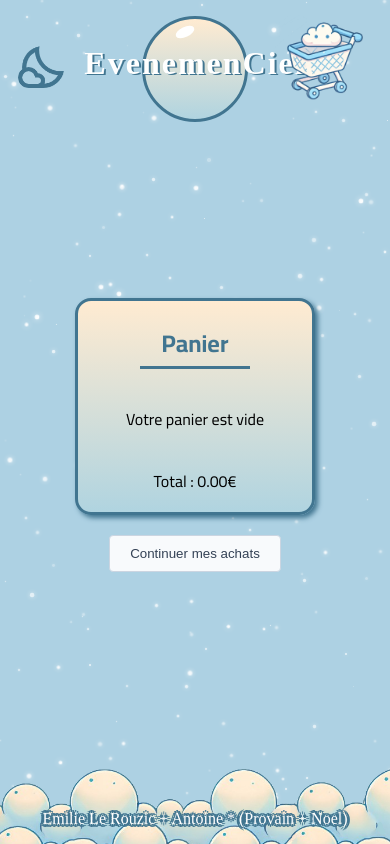
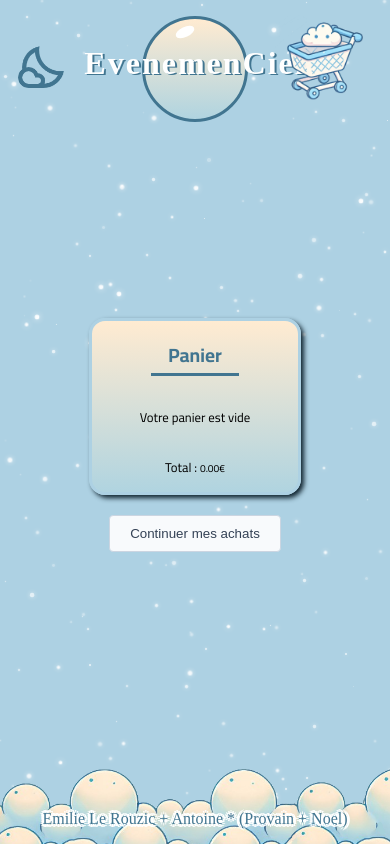
Before and after one commit to Paum2tair/projetJSM2, a React (Vite) app in the folder EvenemenCiel/: page /panier in a window 390 px wide. Built offline with nearby package versions, Linux system fonts and the light colour scheme; a web font is replaced by a local one.

Commit message:
✨ dark theme✨

```diff
--- a/EvenemenCiel/src/assets/css/accueil.css
+++ b/EvenemenCiel/src/assets/css/accueil.css
@@ -3,10 +3,13 @@
     --couleur_fond: #ADD1E3;
     --couleur_deg_1:#FFEBD1;
     --couleur_deg_2:#B0D4E0;
+    --couleur_lune_1:#FFEBD1;
+    --couleur_lune_2:#B0D4E0;
     --couleur_bdr:#417590;
     --footer_contour:#417590;
     --footer_interieur:#ffffff;
     --couleur_bleu_fonce:#417590;
+    --couleur_tites_titre:#0f232e;
     --couleur_bdr2:#0f232e;
     --couleur_hidden:#0f232e89;
     --couleur_text_blanc: white;
@@ -51,9 +54,9 @@ body {
     text-align: center;
     position: relative;
     cursor: pointer;
-    border: 3px solid var(--couleur_bdr);
+    border: 3px solid var(--couleur_tites_titre);
     /* faire des variables exprès pour cle cercle */
-    background: linear-gradient(to bottom, var(--couleur_deg_1), var(--couleur_deg_2));
+    background: linear-gradient(to bottom, var(--couleur_lune_1), var(--couleur_lune_2));
 }
 
 .header .circle:before {
@@ -92,12 +95,12 @@ body {
 .them-container:hover img{
     transform: scale(1.05);
 }
-.dark-theme {
+/* .dark-theme {
     background-color: var(--couleur_bdr);
 }
 .light-theme {
     background-color: var(--couleur_fond);
-}
+} */
 .header img{
     width: 100px;
     transition: ease-in-out 0.2s;
@@ -106,7 +109,7 @@ body {
     font-family: "Kavoon", serif;
     color: var(--couleur_text_blanc);
     letter-spacing: 2px;
-    text-shadow: var(--couleur_bleu_fonce) 2px 1px;
+    text-shadow: var(--couleur_tites_titre) 2px 1px;
     top: 5%;
     position: absolute;
 }
--- a/EvenemenCiel/src/assets/css/details.css
+++ b/EvenemenCiel/src/assets/css/details.css
@@ -6,6 +6,7 @@
   gap: 1em;
   margin-top: 1em;
   align-items: stretch;
+
 }
 
 .container .event-details .titre_image {
@@ -16,7 +17,7 @@
   justify-content: center;
   height: auto;
   position: relative;
-    box-shadow:3px 3px 5px var(--couleur_bdr2);
+  box-shadow: 3px 3px 5px var(--couleur_bdr2);
   border-radius: 1em;
 }
 
@@ -39,14 +40,17 @@
   border-radius: 1em;
   padding: 0.5em 1em;
   margin: 0;
-    box-shadow:3px 3px 5px var(--couleur_bdr2);
+  box-shadow: 3px 3px 5px var(--couleur_bdr2);
   display: flex;
   flex-direction: column;
+  overflow-y: auto;
   justify-content: space-between;
 }
-  .container .event-details .text h1{
+
+.container .event-details .text h1 {
   margin: 0;
 }
+
 .container .event-details .text p {
   position: relative;
   margin: 0;
@@ -60,25 +64,23 @@ justify-content: space-between;
 }
 
 /* Formulaire Css */
-.ff{
+.ff {
   display: flex;
   width: 80vw;
 }
-  .form{
+
+.form {
   width: 350px;
-
-    border: 3px solid var(--couleur_fond);
-    border-radius: 1em;
   padding: 0.5em;
   display: flex;
   flex-direction: column;
   align-items: start;
-    box-shadow:3px 3px 5px var(----couleur_bleu_fonce);
+
   background: linear-gradient(to bottom, var(--couleur_deg_1), var(--couleur_deg_2));
 }
 
-.form .element input.textarea{
-    padding:0.1em;
+.form .element input.textarea {
+  padding: 0.1em;
   border-radius: 0.5em;
   margin-left: 0.5em;
   width: 70%;
@@ -87,8 +89,8 @@ justify-content: space-between;
   box-shadow: var(--couleur_bleu_fonce) 2px 2px 5px;
 }
 
-.form .element input.number{
-  padding:0.1em;
+.form .element input.number {
+  padding: 0.1em;
   border-radius: 0.5em;
   margin-left: 0.5em;
   width: 40%;
@@ -96,13 +98,15 @@ justify-content: space-between;
   border: var(--couleur_text_blanc) 2px solid;
   box-shadow: var(--couleur_bleu_fonce) 2px 2px 5px;
 }
-.form form{
+
+.form form {
   position: relative;
   display: flex;
   flex-direction: column;
   width: 100%;
 }
-.form button{
+
+.form button {
   margin-top: 1em;
   transition: ease-out 0.2s;
   font-family: 'Cairo', sans-serif;
@@ -119,8 +123,11 @@ justify-content: space-between;
 }
 
 .form-container {
+  border-radius: 1em;
   overflow: hidden;
+  border: 3px solid var(--couleur_fond);
   transition: max-height 0.5s ease-in-out;
+  box-shadow: 3px 3px 5px var(--couleur_bdr2);
 }
 
 .form-container.open {
@@ -152,17 +159,33 @@ justify-content: space-between;
   color: var(--couleur_text_blanc);
 }
 
-.form button:hover{
+.form button:hover {
   color: var(--couleur_text_blanc);
   background: var(--couleur_bleu_fonce);
 }
-.form .element{
+
+.form .element {
   display: flex;
   justify-content: space-between;
   margin-top: 0.5em;
 }
+
 .form h3 {
   text-align: center;
   width: 75%;
   margin: 0 auto;
 }
+
+@media (max-width: 560px) {
+  .form h3 {
+    font-size: 0.8em;
+  }
+
+  .container .event-details .text h1 {
+    font-size: 1em;
+  }
+
+  .container .event-details .text p {
+    font-size: 0.8em;
+  }
+}
--- a/EvenemenCiel/src/assets/css/panier.css
+++ b/EvenemenCiel/src/assets/css/panier.css
@@ -7,8 +7,8 @@
     margin-top: 1em;
     padding: 0em 3em;
     align-items: center;
-    border: 3px solid var(--couleur_bdr);
-    box-shadow:3px 3px 5px var(--couleur_bdr);
+    border: 3px solid var(--couleur_fond);
+    box-shadow:3px 3px 5px var(--couleur_bdr2);
     background: linear-gradient(to bottom, var(--couleur_deg_1), var(--couleur_deg_2));
     overflow-x: auto;
 }
@@ -27,8 +27,8 @@
 .panier h2{
     width: 80%;
     text-align: center;
-    color:var(--couleur_bdr);
-    border-bottom: 3px solid var(--couleur_bdr);
+    color:var(--couleur_bleu_fonce);
+    border-bottom: 3px solid var(--couleur_bleu_fonce);
 }
 .item-subtotal{
     font-size: 0.7em;
@@ -63,7 +63,7 @@ margin: 0;
 }
 .input-icon {
 
-    color: var(--couleur_bdr);
+    color: var(--couleur_bleu_fonce);
   }
   .quantity-input::-webkit-outer-spin-button,
   .quantity-input::-webkit-inner-spin-button {
@@ -149,3 +149,23 @@ margin: 0;
   .checkout-button:hover {
     background-color: #16a34a;
   }
+
+  /* Media query pour les écrans de moins de 300px de large */
+@media (max-width: 500px) {
+    .panier h2 {
+        font-size: 1.2em; /* Taille réduite pour le titre */
+    }
+
+    .item-subtotal {
+        font-size: 0.6em; /* Encore plus petit pour les sous-totaux */
+    }
+
+    .panier .cart-items {
+        font-size: 0.8em; /* Taille réduite pour tous les textes dans cart-items */
+    }
+
+    /* Si vous avez d'autres éléments textuels dans le panier, vous pouvez les ajouter ici */
+    .panier p, .panier span, .panier button {
+        font-size: 0.8em;
+    }
+}
--- a/EvenemenCiel/src/components/Header.tsx
+++ b/EvenemenCiel/src/components/Header.tsx
@@ -1,52 +1,57 @@
 import { useEffect, useState } from "react";
-import {useNavigate } from "react-router-dom";
+import { useNavigate } from "react-router-dom";
 
 const Header = () => {
+  const navigate = useNavigate();
 
-  const navigate = useNavigate();
-  const [isDark, setIsDark] = useState(false);
+  // Récupérer l'état du thème depuis localStorage au chargement du composant
+  // Si la valeur n'existe pas encore, on utilise false par défaut
+  const [isDark, setIsDark] = useState(() => {
+    const savedTheme = localStorage.getItem("isDarkTheme");
+    return savedTheme ? JSON.parse(savedTheme) : false;
+  });
 
   const allerVersHome = () => {
     navigate('/');
   };
 
   const themeChange = () => {
-    setIsDark(!isDark);
+    const newThemeValue = !isDark;
+    setIsDark(newThemeValue);
+    // Sauvegarder le nouvel état dans localStorage
+    localStorage.setItem("isDarkTheme", JSON.stringify(newThemeValue));
+  };
+
+  useEffect(() => {
     if(isDark){
       document.documentElement.style.setProperty("--couleur_fond", "#417590");
       document.documentElement.style.setProperty("--footer_contour","#417590");
       document.documentElement.style.setProperty("--footer_interieur","#ffffff");
       document.documentElement.style.setProperty("--couleur_bdr", "#ADD1E3");
+      document.documentElement.style.setProperty("--couleur_lune_2", "#abadb5");
+      document.documentElement.style.setProperty("--couleur_tites_titre", "#0f232e");
     }else{
       document.documentElement.style.setProperty("--couleur_fond", "#ADD1E3");
       document.documentElement.style.setProperty("--footer_contour","#ffffff");
       document.documentElement.style.setProperty("--footer_interieur","#417590");
       document.documentElement.style.setProperty("--couleur_bdr", "#417590");
+      document.documentElement.style.setProperty("--couleur_lune_2", "#B0D4E0");
+      document.documentElement.style.setProperty("--couleur_tites_titre", "#417590");
     }
-  };
-
-  useEffect(() => {
-    const savedTheme = localStorage.getItem("theme");
-    if (savedTheme === "dark") {
-      setIsDark(true);
-      document.body.classList.add("dark-theme");
-    }
-  }, []);
+  },[isDark]);
 
   return (
-
     <div className='header'>
+      <div className='them-container'>
+        <img src={isDark ? "/sun.png" : "/moon.png"} onClick={themeChange}></img>
+      </div>
       <div className={`circle ${isDark ? "circle_color_dark" : "circle_color_light"}`} onClick={allerVersHome} title="Accueil">
         <h1>EvenemenCiel</h1>
       </div>
       <div className='panier-container'>
         <a href='/panier'><img src="/panier.png"></img></a>
       </div>
-          <div className='them-container'>
-            <img src={isDark ? "/sun.png" : "/moon.png"} onClick={themeChange}></img>
     </div>
-      </div>
-
   );
 };
 
```
Lines whose indentation alone changed are shown as unchanged.
